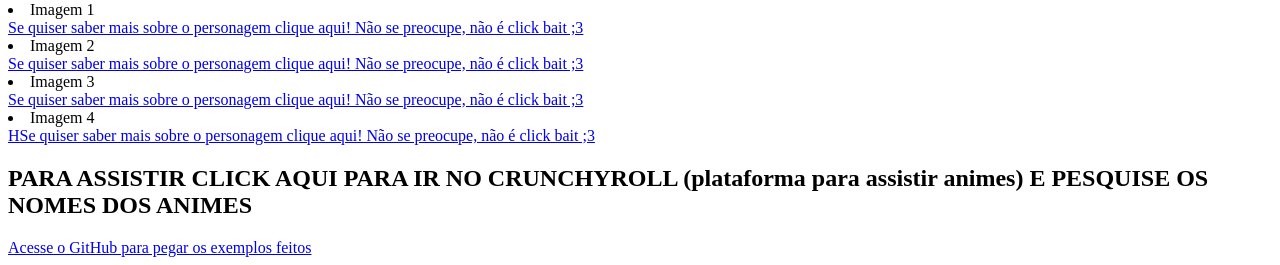
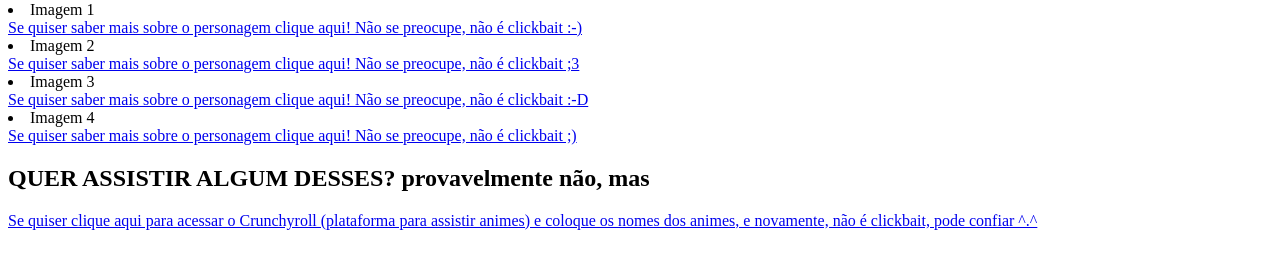
Before and after one commit to sophiemomo/site.20024, a plain HTML site: page index.html in a window 1280 px wide. Shown: the part 721-986 px from the top of the page. After the commit the page ends 959 px from the top, so only its background shows below. Drawn offline with Linux system fonts and the light colour scheme.

Commit message:
Update index.html

```diff
--- a/index.html
+++ b/index.html
@@ -18,21 +18,21 @@
 
 
         <li>Imagem 1</li>
-        <a href="imagem1.html" target="_blank">Se quiser saber mais sobre o personagem clique aqui! Não se preocupe, não é click bait ;3</a>
+        <a href="imagem1.html" target="_blank">Se quiser saber mais sobre o personagem clique aqui! Não se preocupe, não é clickbait :-)</a>
 
         <li>Imagem 2</li>
-        <a href="terca.html" target="_blank">Se quiser saber mais sobre o personagem clique aqui! Não se preocupe, não é click bait ;3</a>
+        <a href="terca.html" target="_blank">Se quiser saber mais sobre o personagem clique aqui! Não se preocupe, não é clickbait ;3</a>
 
         <li>Imagem 3</li>
-        <a href="quarta.html" target="_blank">Se quiser saber mais sobre o personagem clique aqui! Não se preocupe, não é click bait ;3</a>
+        <a href="quarta.html" target="_blank">Se quiser saber mais sobre o personagem clique aqui! Não se preocupe, não é clickbait :-D</a>
 
         <li>Imagem 4</li>
-        <a href="quinta.html" target="_blank">HSe quiser saber mais sobre o personagem clique aqui! Não se preocupe, não é click bait ;3</a>
+        <a href="quinta.html" target="_blank">Se quiser saber mais sobre o personagem clique aqui! Não se preocupe, não é clickbait ;)</a>
 
 
     </ol>
-    <h2> PARA ASSISTIR CLICK AQUI PARA IR NO CRUNCHYROLL (plataforma para assistir animes) E PESQUISE OS NOMES DOS ANIMES</h2>
-    <a href="https://www.crunchyroll.com/pt-br/">Acesse o GitHub para pegar os exemplos feitos</a>
+    <h2>QUER ASSISTIR ALGUM DESSES? provavelmente não, mas</h2>
+    <a href="https://www.crunchyroll.com/pt-br/"> Se quiser clique aqui para acessar o Crunchyroll (plataforma para assistir animes) e coloque os nomes dos animes, e novamente, não é clickbait, pode confiar ^.^</a>
 
 </body>
 </html>
```
